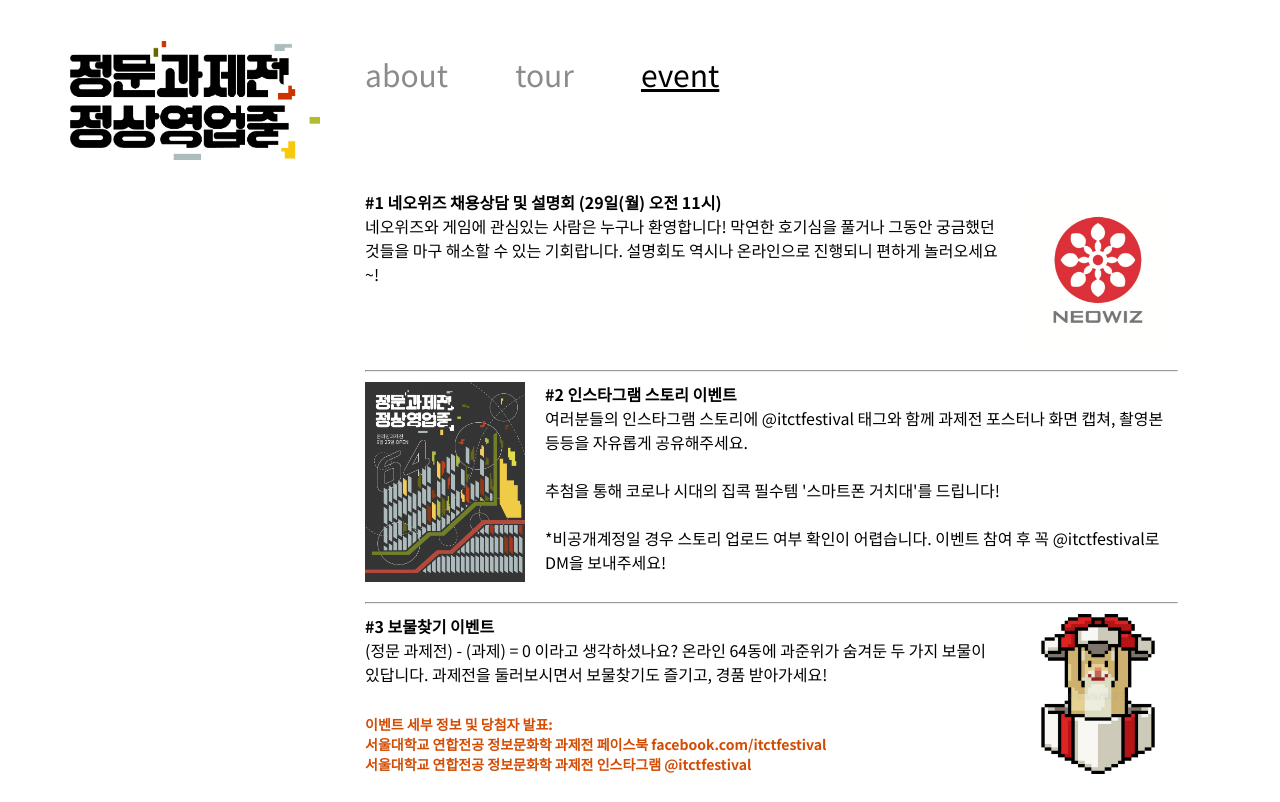
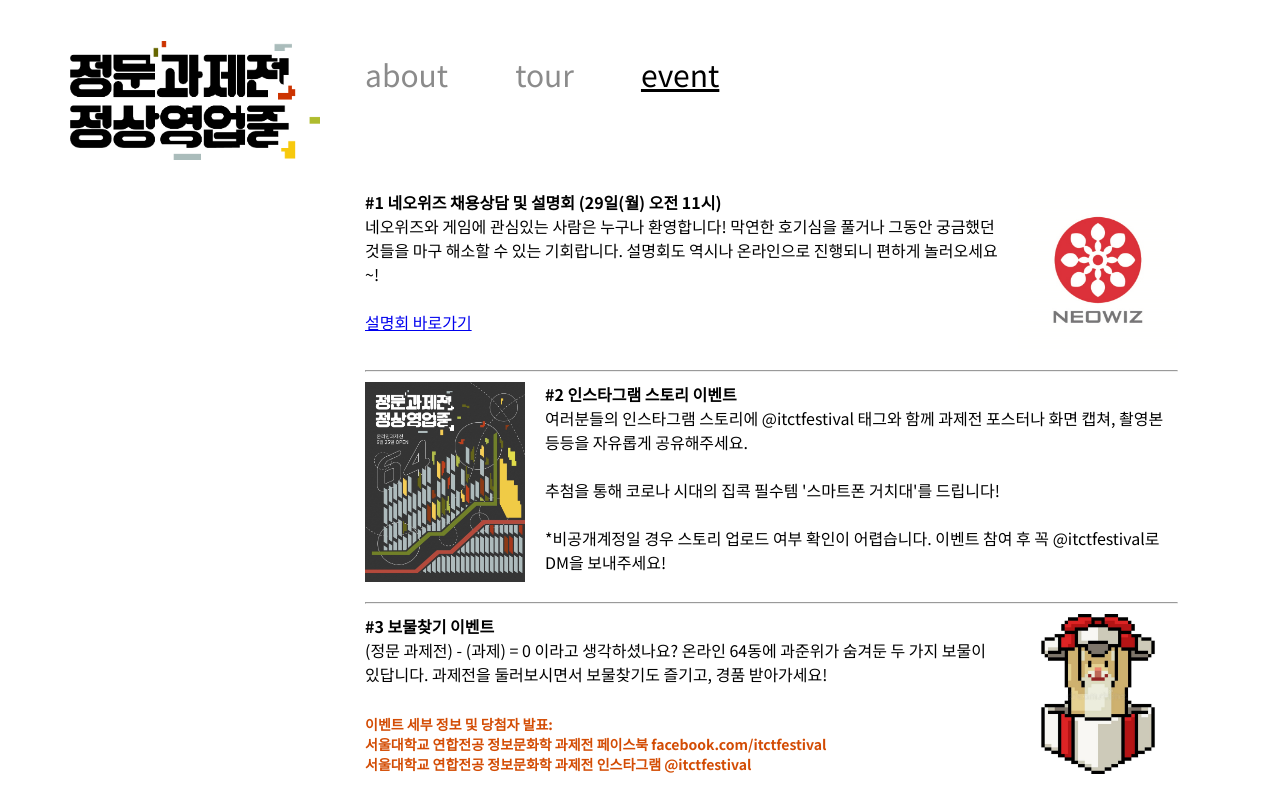
Before and after one commit to haesookim/isconlineexhibition, a React (Create React App) app: page /event in a window 1280 px wide. Built offline with nearby package versions, Linux system fonts and the light colour scheme.

Commit message:
Add neowiz link

```diff
--- a/src/Container/Event/Event.js
+++ b/src/Container/Event/Event.js
@@ -20,6 +20,11 @@ class Event extends React.Component {
                             막연한 호기심을 풀거나 그동안 궁금했던 것들을 마구
                             해소할 수 있는 기회랍니다. 설명회도 역시나
                             온라인으로 진행되니 편하게 놀러오세요~!
+                            <br />
+                            <br />
+                            <a href="https://youtu.be/tyZhWBwiZHE">
+                                설명회 바로가기
+                            </a>
                         </div>
                     </div>
                     <img
```
